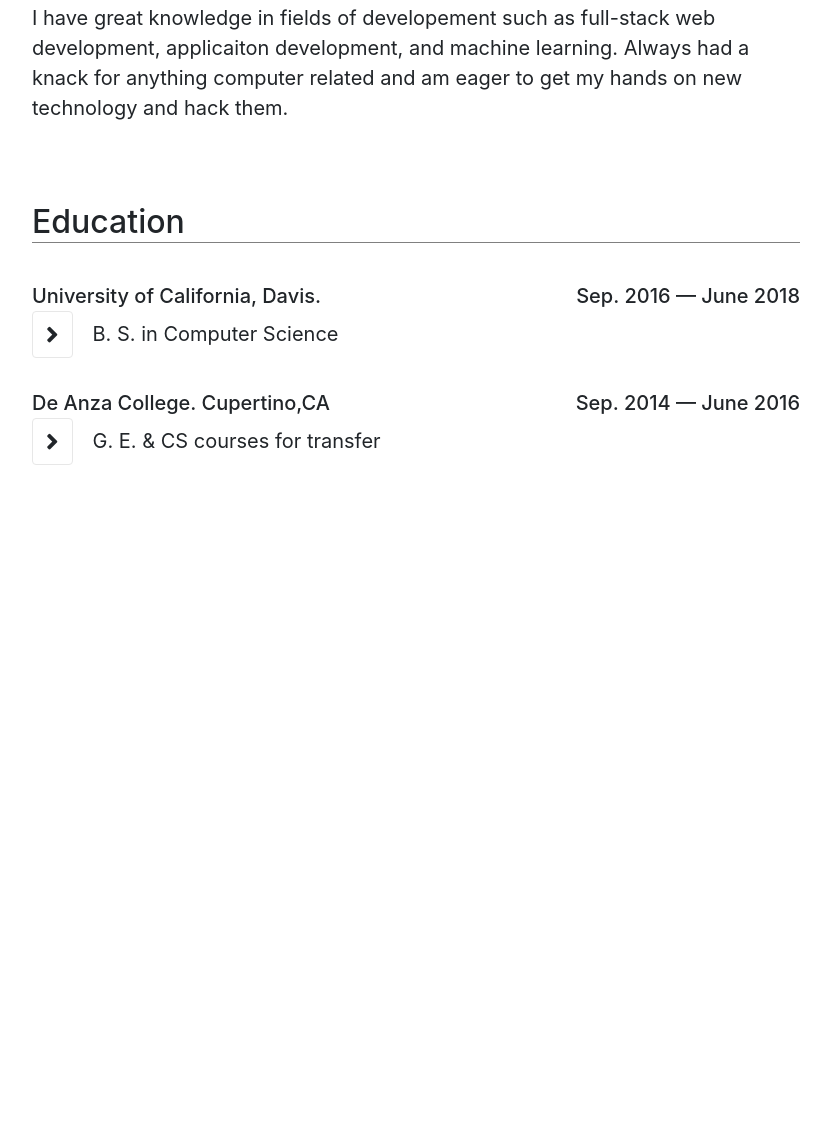
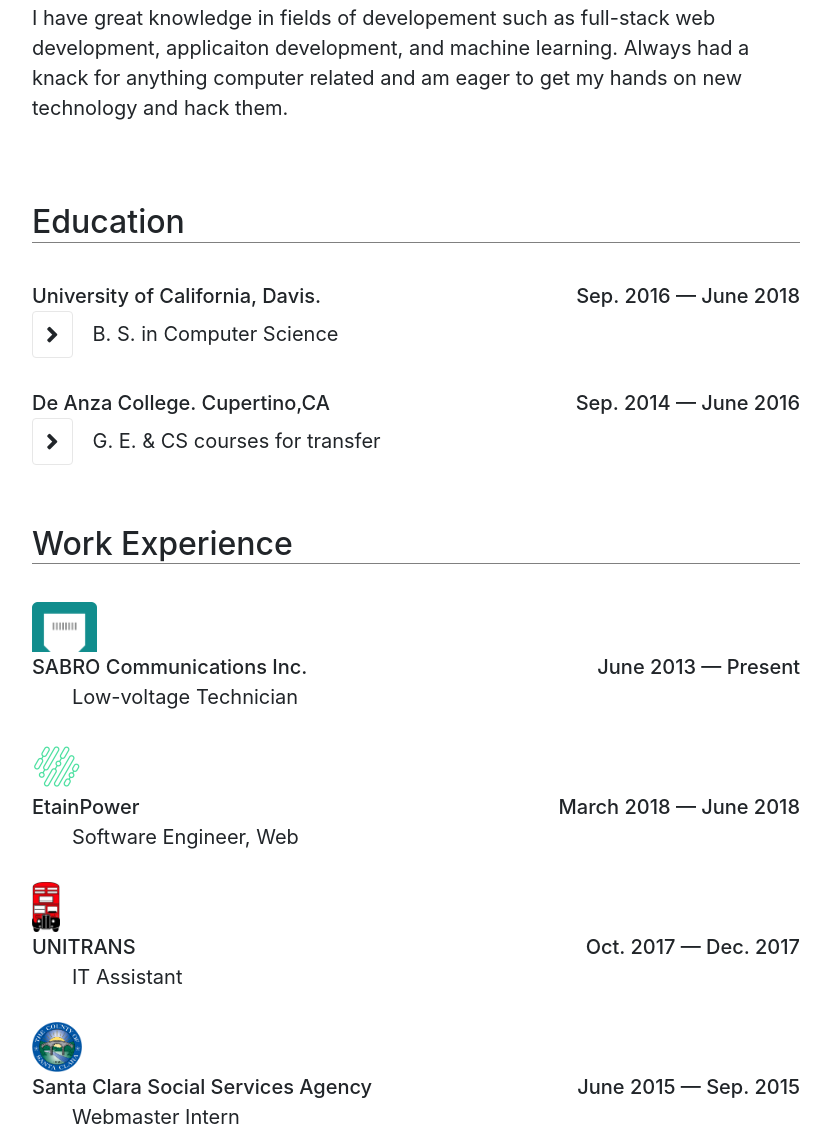
Before and after one commit to Jasko-A/Portfolio, a website: page public/index.html in a window 1280 px wide. Shown: the part 934-2066 px from the top of the page, without its empty margins (224-1055 px from the left). Before the commit the page ends 1399 px from the top, so only its background shows below. Drawn offline with nearby package versions, Linux system fonts and the light colour scheme.

Commit message:
completed work experience section

```diff
--- a/public/index.css
+++ b/public/index.css
@@ -178,12 +178,50 @@
     color: blue;
 }
 
+.fa-angle-right:hover {
+	cursor: pointer;
+}
+
 #degree {
 	align-self: center;
     padding-left: 20px;
 }
 
+.jobs {
+	display: flex;
+	flex-direction: column;
 
+}
+.job-desc {
+	padding-top: 30px;
+}
+
+#sabro-logo {
+	height: 50px;
+	width: 65px;
+}
+
+#etain-logo {
+	height: 50px;
+}
+
+#uni-logo {
+	height: 50px;
+}
+
+#santa-logo {
+	height: 50px;
+}
+
+.job-title {
+	display: flex;
+    justify-content: space-between;
+    font-weight: 500;
+}
+
+.job-position {
+	padding-left: 40px;
+}
 
 
 
--- a/public/react-display.js
+++ b/public/react-display.js
@@ -198,6 +198,61 @@
     }
 };
 
+class Work extends React.Component {
+    constructor(props) {
+        super(props);
+        this.state = {
+            jobs: ["SABRO Communications Inc.", "EtainPower", "UNITRANS", "Santa Clara Social Services Agency"],
+            dates: ["June 2013 \u2014 Present", "March 2018 \u2014 June 2018", "Oct. 2017 \u2014 Dec. 2017", "June 2015 \u2014 Sep. 2015"],
+            roles: ["Low-voltage Technician", "Software Engineer, Web", "IT Assistant", "Webmaster Intern"]
+        };
+    }
+
+    render() {
+        return (
+            React.createElement('div', {className: this.props.className},
+
+                React.createElement('div', {className: "job-desc"},
+                    React.createElement('img',{src:"/images/SABRO_main_logo.png", id: "sabro-logo"}),
+                    React.createElement('div',{className: "job-title"},
+                        React.createElement('div',{},this.state.jobs[0]),
+                        React.createElement('div',{},this.state.dates[0])
+                    ),
+                    React.createElement('div',{className: "job-position"},this.state.roles[0])
+                ),
+
+                React.createElement('div',{className: "job-desc"},
+                    React.createElement('img',{src:"/images/etainpower.png", id: "etain-logo"}),
+                    React.createElement('div',{className: "job-title"},
+                        React.createElement('div',{},this.state.jobs[1]),
+                        React.createElement('div',{},this.state.dates[1])
+                    ),
+                    React.createElement('div',{className: "job-position"},this.state.roles[1])
+                ),
+                React.createElement('div',{className: "job-desc"},
+                    React.createElement('img',{src:"/images/unitrans.jpg", id: "uni-logo"}),
+                    React.createElement('div',{className: "job-title"},
+                        React.createElement('div',{},this.state.jobs[2]),
+                        React.createElement('div',{},this.state.dates[2])
+                    ),
+                    React.createElement('div',{className: "job-position"},this.state.roles[2])
+                ),
+                React.createElement('div',{className: "job-desc"},
+                    React.createElement('img',{src:"/images/santaclara.png", id: "santa-logo"}),
+                    React.createElement('div',{className: "job-title"},
+                        React.createElement('div',{},this.state.jobs[3]),
+                        React.createElement('div',{},this.state.dates[3])
+                    ),
+                    React.createElement('div',{className: "job-position"},this.state.roles[3])
+                )
+
+            )
+
+        );
+    }
+
+};
+
 class Main extends React.Component {
     constructor(props) {
         super(props);
@@ -208,8 +263,8 @@
     render() {
         return (
             React.createElement('div',{className: this.props.className},
-                React.createElement('h2',{className: "body-title"},"About Me"),
-                React.createElement('div',{className: "main-body-section", id: "about"}, "I have great knowledge in fields of developement such as full-stack web development, applicaiton development, and machine learning. Always had a knack for anything computer related and am eager to get my hands on new technology and hack them."),
+                React.createElement('h2',{className: "body-title", id: "about"},"About Me"),
+                React.createElement('div',{className: "main-body-section"}, "I have great knowledge in fields of developement such as full-stack web development, applicaiton development, and machine learning. Always had a knack for anything computer related and am eager to get my hands on new technology and hack them."),
                 React.createElement('h2',{className: "body-title", id: "education-title"},"Education"),
                 React.createElement('div',{className: "main-body-section", id: "education"},
                     React.createElement(School,{className: "school", id: "davis"}),
@@ -218,6 +273,10 @@
                     React.createElement(School_info,{className: "school-extra", school: "deanza", schoolDegree: "G. E. & CS courses for transfer"})
 
 
+                ),
+                React.createElement('h2',{className: "body-title", id: "work-title"},"Work Experience"),
+                React.createElement('div', {className: "main-body-section", id:"work-experience"},
+                    React.createElement(Work, {className: "jobs"},)
                 )
             )
         );
```
Also changed, not shown: public/images/SABRO_main_logo.png (added), public/images/etainpower.png (added), public/images/santaclara.png (added), public/images/unitrans.PNG (added), public/images/unitrans.jpg (added).
